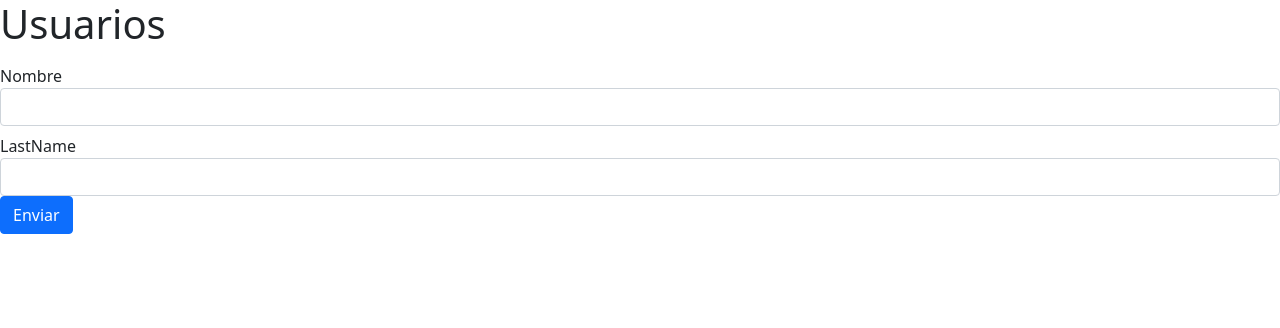
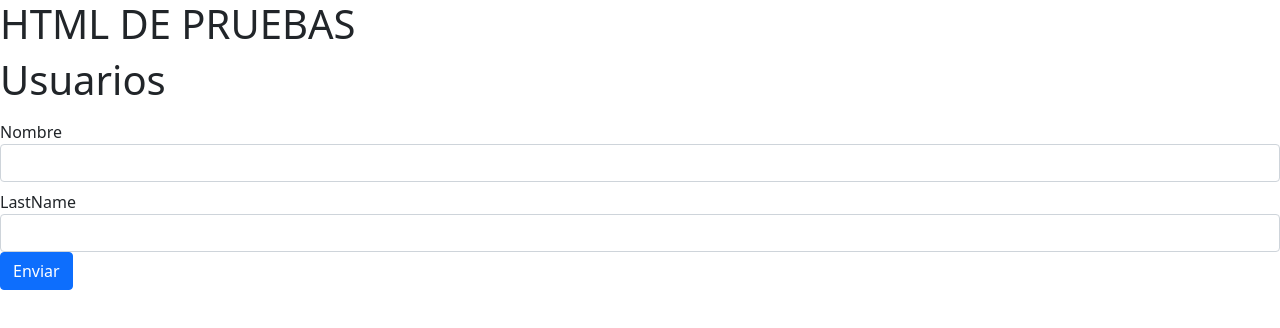
Before and after one commit to andresquirozpinto/ApiEstudio, a website: page index.html in a window 1280 px wide. Drawn offline with Linux system fonts and the light colour scheme; no server answers.

Commit message:
bootstrap 5/ dibujo por etiqueta id

```diff
--- a/index.html
+++ b/index.html
@@ -12,6 +12,11 @@
     <link rel="stylesheet" href="/main.css">
 <body>
 
+    <h1>HTML DE PRUEBAS</h1>
+
+    <main id="seccion-formulario">
+
+    </main>
 
     <script src="main.js"></script>
     <script src="js/bootstrap.bundle.min.js"></script>
--- a/static/main.js
+++ b/static/main.js
@@ -26,10 +26,12 @@ const loadInitialTemplate = () => {
     `
     //guardamos en el body las etiquetas
     //buscamos por etiqueta
-    //metodo devulve un listado, agregamos acceder al primer indice de este arreglo
-    const body = document.getElementsByTagName('body')[0]
+    //metodo devulve un listado, agregamos acceder al primer indice de este arreglo, es necesario cuando se usa etiqueta en general
+    //const body = document.getElementsByTagName('main')[0]
+    const seccionFormulario = document.getElementById('seccion-formulario')
     //asignar html dentro de la etiqueta de body, y le pasamos la etiqueta a la plantilla que creamos
-    body.innerHTML = template
+    //body.innerHTML = template
+    seccionFormulario.innerHTML = template
 }
 //funcion para traer los datos a dibujar
 const getUsers = async () => {
```
